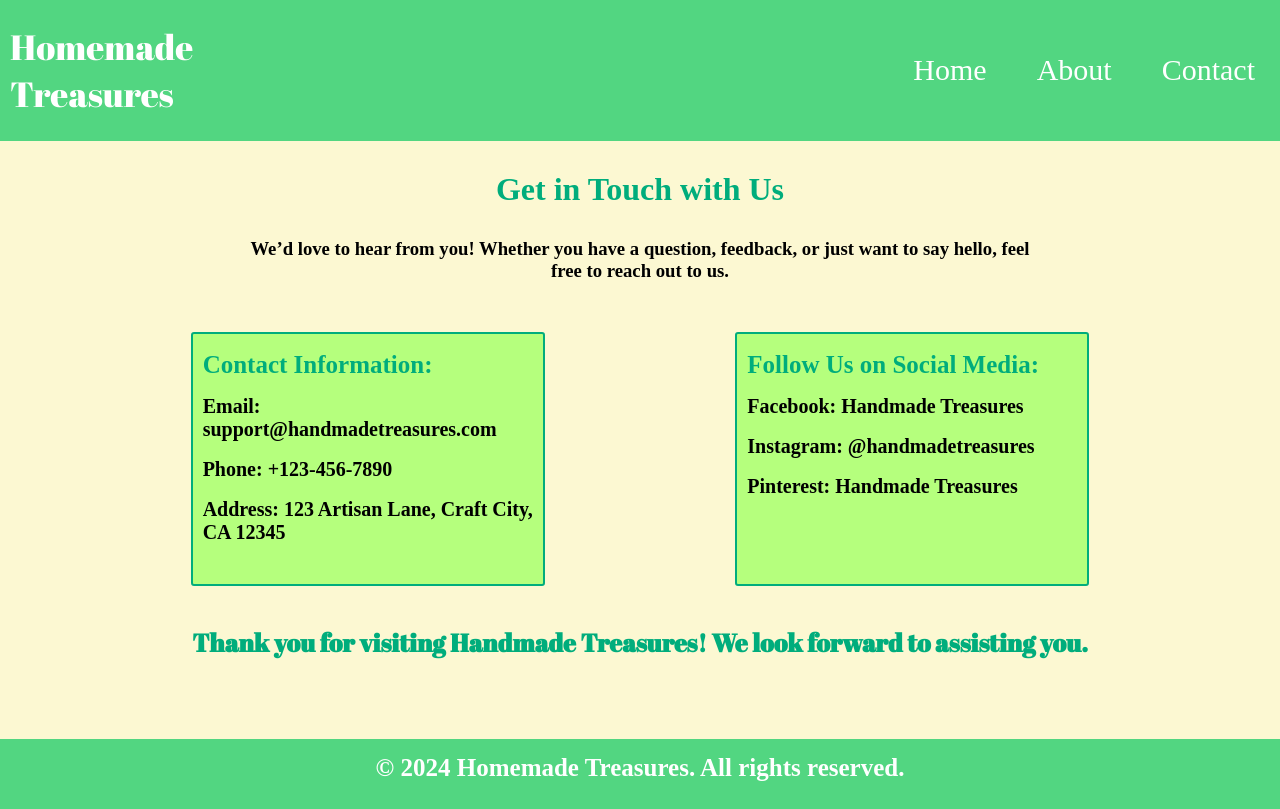
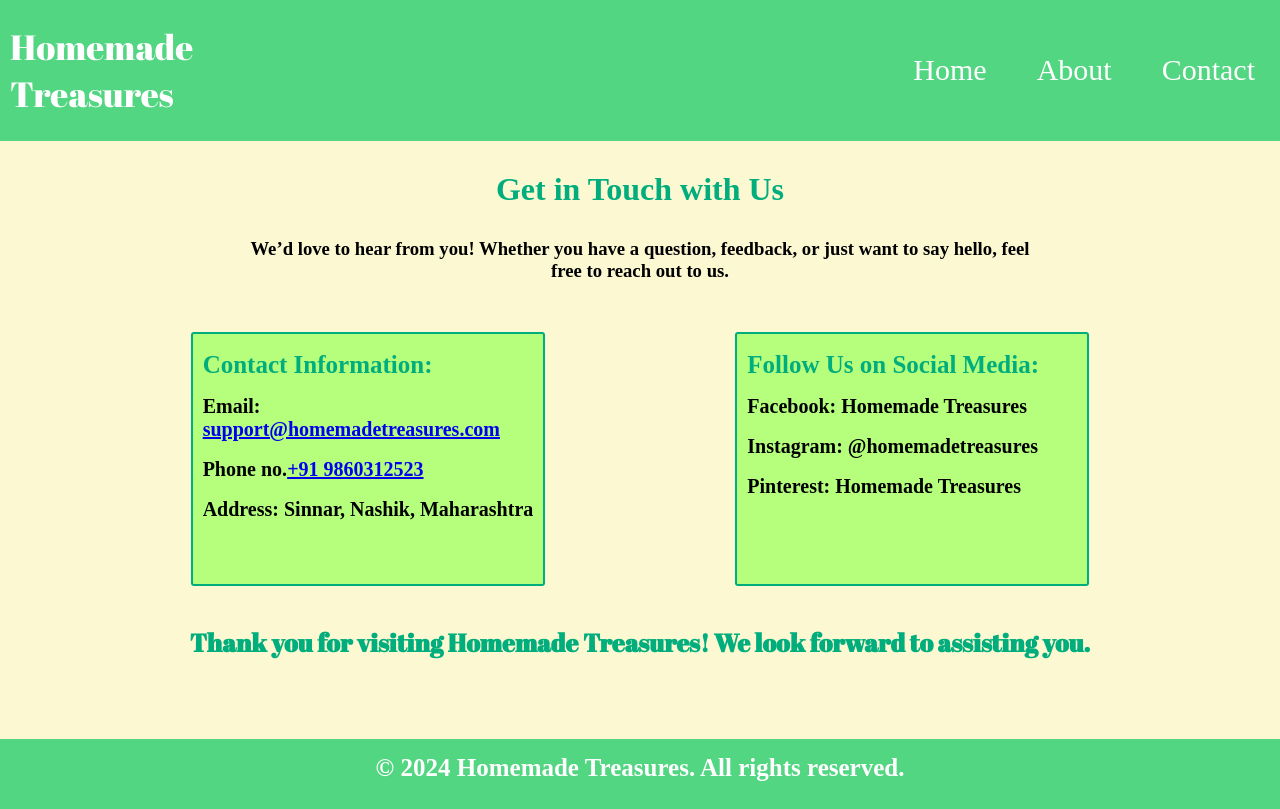
Before and after one commit to Sejall-pawar/Handmade-Treasures, a React (Create React App) app: page /contact in a window 1280 px wide. Built offline with nearby package versions, Linux system fonts and the light colour scheme; a web font is replaced by a local one.

Commit message:
added the conatct page changes

```diff
--- a/src/Views/Contact/contact.js
+++ b/src/Views/Contact/contact.js
@@ -13,20 +13,20 @@ function contact() {
       <div className='contact-container'>
       <div className='sub-container'>
       <h1 className='info-head' style={{color : THEME.primary}}>Contact Information:</h1>
-      <h2 className='contact-info'>Email: support@handmadetreasures.com</h2>
-      <h2 className='contact-info'>Phone: +123-456-7890</h2>
-      <h2 className='contact-info'>Address: 123 Artisan Lane, Craft City, CA 12345</h2>
+      <h2 className='contact-info'>Email: <a href="mailto:support@handmadetreasures.com">support@homemadetreasures.com</a></h2>
+      <h2 className='contact-info'>Phone no.<a href="tel:+919860312523">+91 9860312523</a></h2>
+      <h2 className='contact-info'>Address: Sinnar, Nashik, Maharashtra</h2>
       </div>
 
       <div className='sub-container'>
       <h1 className='info-head' style={{color : THEME.primary}}>Follow Us on Social Media:</h1>
-      <h2 className='contact-info'>Facebook: Handmade Treasures</h2>
-      <h2 className='contact-info'>Instagram: @handmadetreasures</h2>
-      <h2 className='contact-info'>Pinterest: Handmade Treasures</h2>
+      <h2 className='contact-info'>Facebook: Homemade Treasures</h2>
+      <h2 className='contact-info'>Instagram: @homemadetreasures</h2>
+      <h2 className='contact-info'>Pinterest: Homemade Treasures</h2>
       </div>
       </div>
 
-      <h1 className='thankyou'>Thank you for visiting Handmade Treasures! We look forward to assisting you.</h1>
+      <h1 className='thankyou'>Thank you for visiting Homemade Treasures! We look forward to assisting you.</h1>
 
       <Footer/>
     </div>
```
